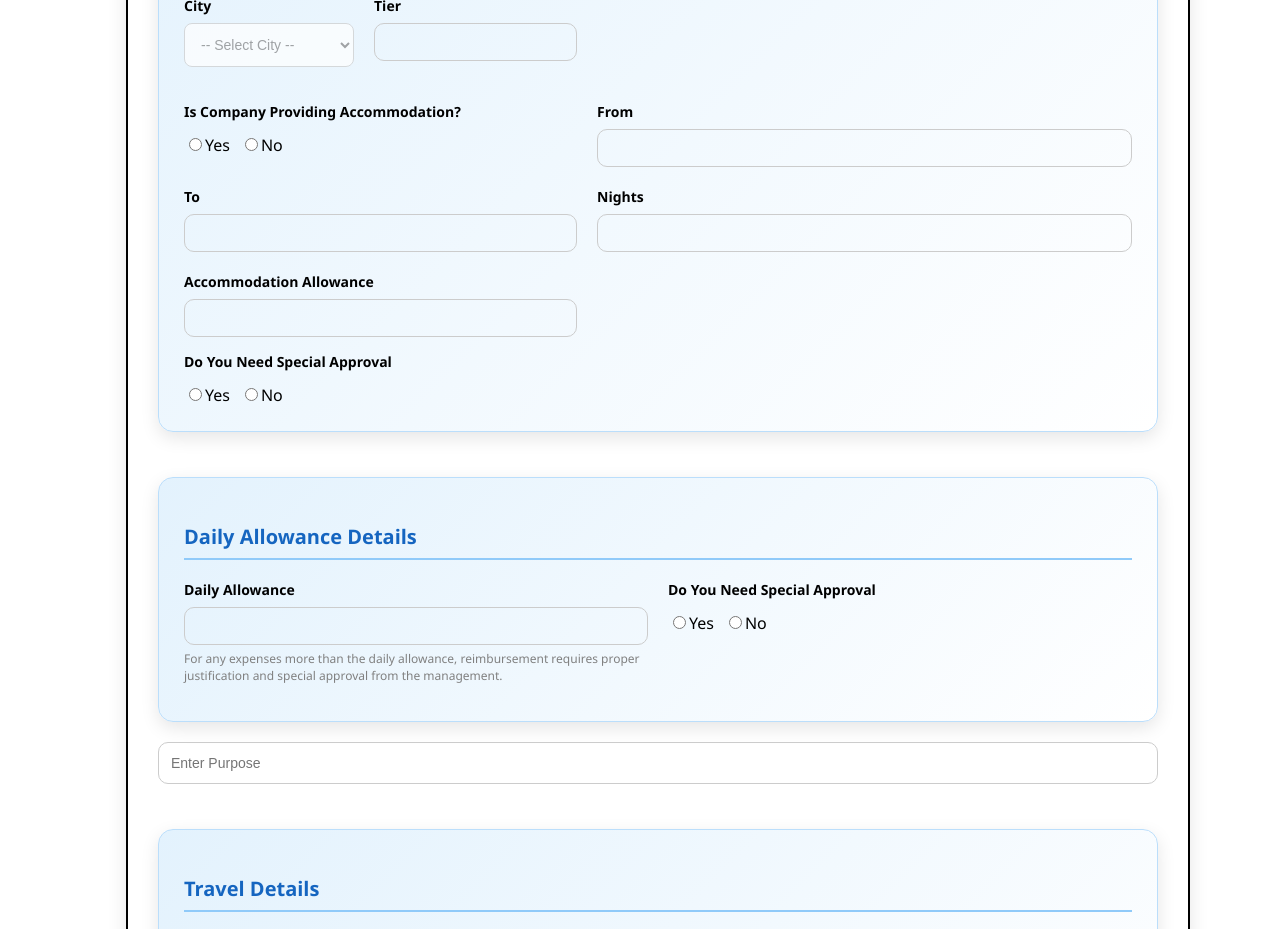
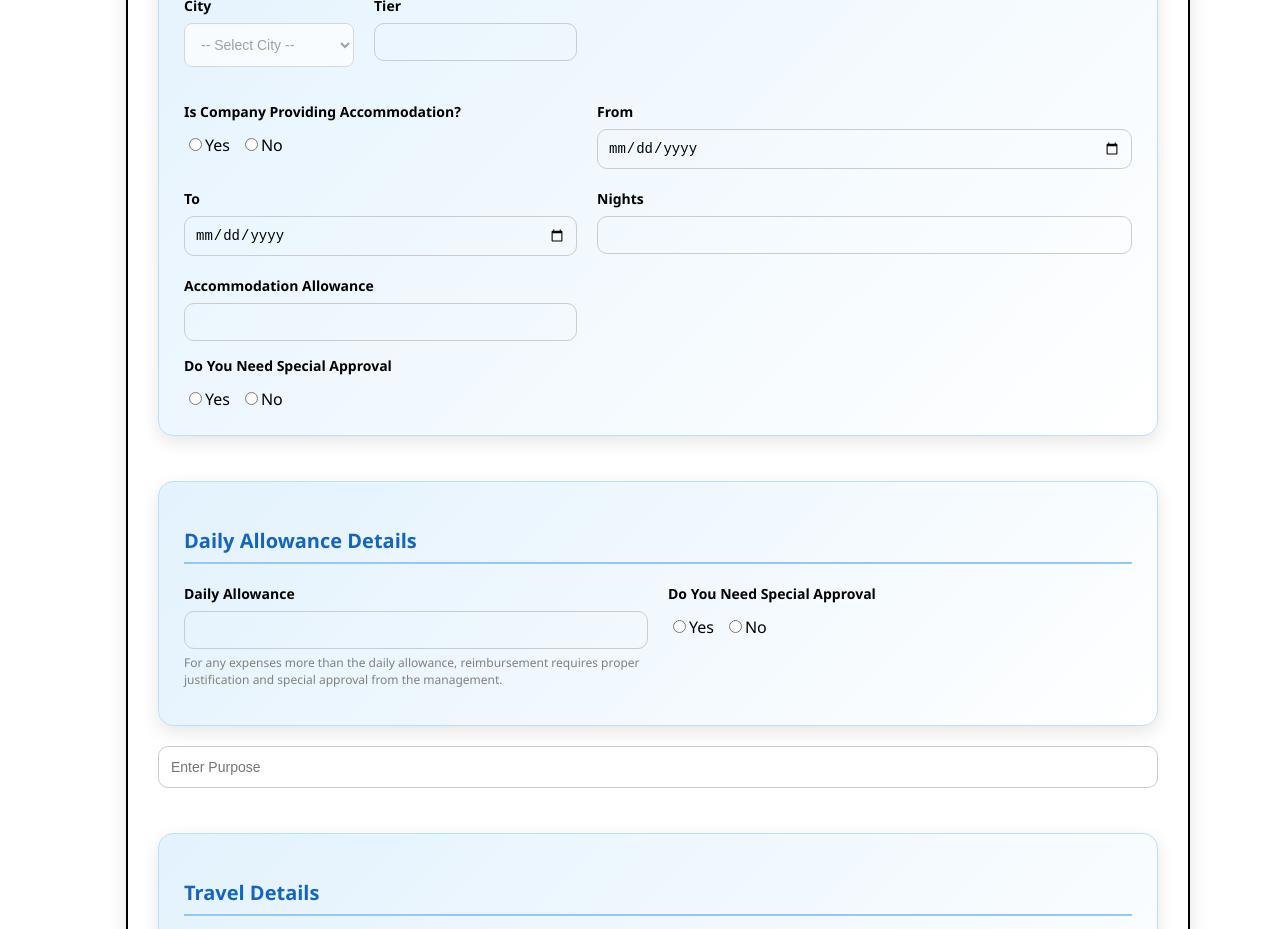
Before and after one commit to Santhoshmk30/Kccottrell, a React (Create React App) app: page /request in a window 1280 px wide. Shown: the part 980-1909 px from the top of the page. Built offline with nearby package versions, Linux system fonts and the light colour scheme.

Commit message:
Update Requestform.js

```diff
--- a/src/Components/Requestform.js
+++ b/src/Components/Requestform.js
@@ -664,9 +664,9 @@ useEffect(() => {
        <div style={styles.field}>
       <label style={styles.label}>From</label>
       <input
-        type="dateacc"
+        type="date"
         name="fromDateacc"
-        value={formData.fromDateacc}
+        value={formData.fromDate}
         min={new Date().toISOString().split("T")[0]}
         onChange={handleChange}
         style={styles.input1}
@@ -677,10 +677,10 @@ useEffect(() => {
     <div style={styles.field}>
       <label style={styles.label}>To</label>
       <input
-        type="dateacc"
+        type="date"
         name="toDateacc"
-        value={formData.toDateacc}
-        min={formData.fromDateacc}
+        value={formData.toDate}
+        min={formData.fromDate}
         max={
           formData.fromDateacc
             ? new Date(
```
